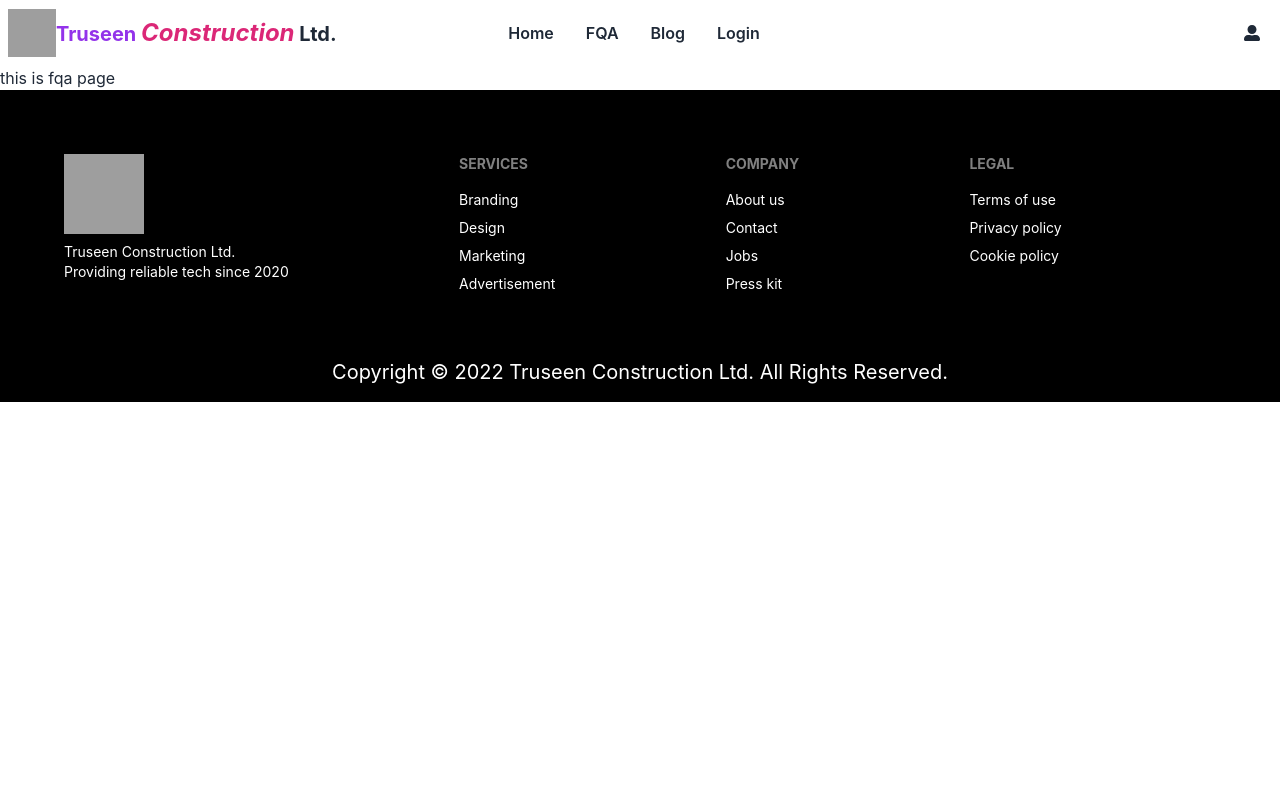
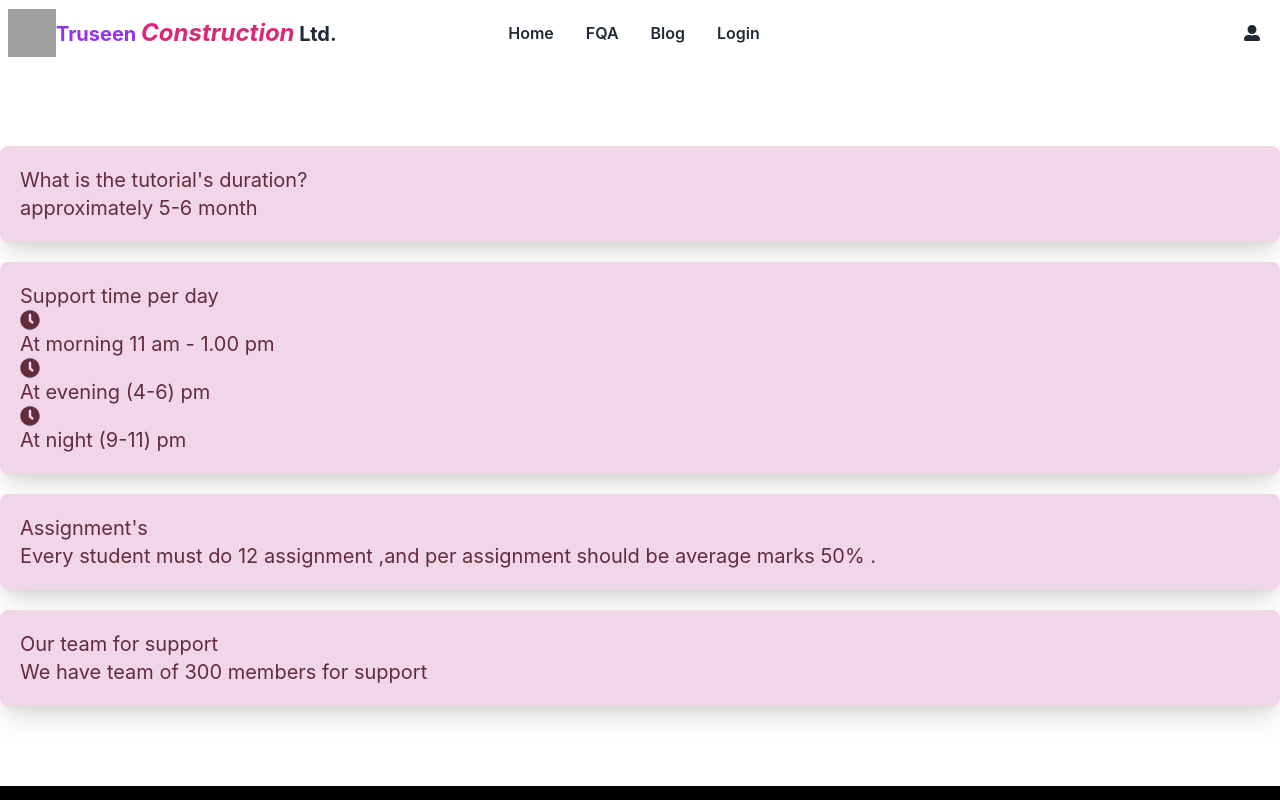
Before and after one commit to aminulhaque98/Build-service-review-client-side, a React (Create React App) app: page /fqa in a window 1280 px wide. Shown: the top 800 px of the page. Built offline with nearby package versions, Linux system fonts and the light colour scheme; no server answers; grey boxes are pictures that could not be loaded.

Commit message:
create fqa component

```diff
--- a/src/Pages/FQA/FQA.js
+++ b/src/Pages/FQA/FQA.js
@@ -1,11 +1,44 @@
 import React from 'react';
+import { FaClock } from 'react-icons/fa';
 import useTitle from '../../hooks/useTitle';
 
 const FQA = () => {
     useTitle('Fqa');
     return (
-        <div>
-            <h1>this is fqa page</h1>
+        <div className='my-20'>
+
+            <div data-theme="valentine" className='text-xl shadow-xl rounded-lg mb-5 p-5'>
+                <h3>What is the tutorial's duration?</h3>
+                <p>
+                    approximately 5-6 month
+                </p>
+            </div>
+
+            <div data-theme="valentine" className='text-xl shadow-xl rounded-lg mb-5 p-5'>
+                <h3>Support time per day</h3>
+                <p>
+                    <p> <FaClock></FaClock> At morning 11 am - 1.00 pm </p>
+                    <p> <FaClock></FaClock> At evening (4-6) pm</p>
+                    <p> <FaClock></FaClock> At night (9-11) pm</p>
+
+
+                </p>
+            </div>
+
+            <div data-theme="valentine" className='text-xl shadow-xl rounded-lg mb-5 p-5'>
+                <h3>Assignment's</h3>
+                <p>
+                    Every student must do 12 assignment ,and per assignment should be average marks 50% .
+                </p>
+            </div>
+
+            <div data-theme="valentine" className='text-xl shadow-xl rounded-lg mb-5 p-5'>
+                <h3>Our team for support</h3>
+                <p>
+                    We have team of 300 members for support
+                </p>
+            </div>
+
         </div>
     );
 };
```
